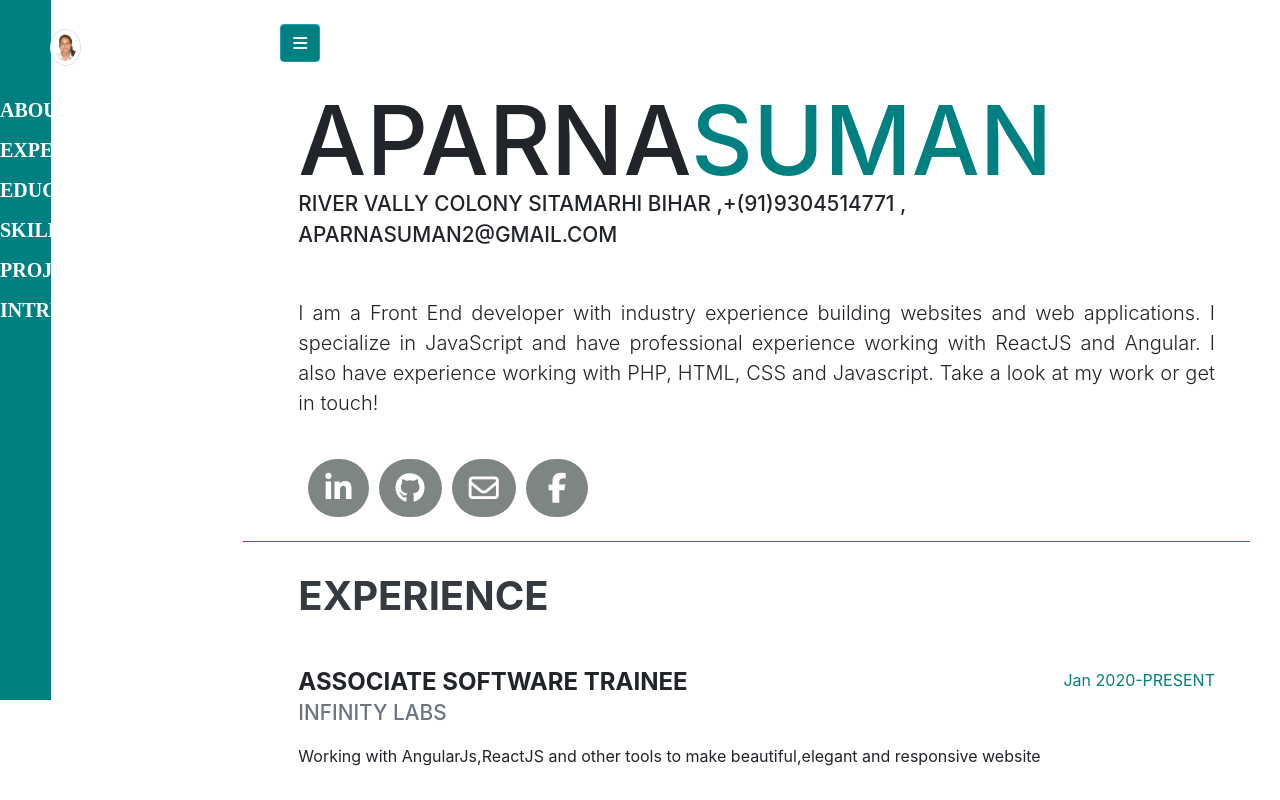
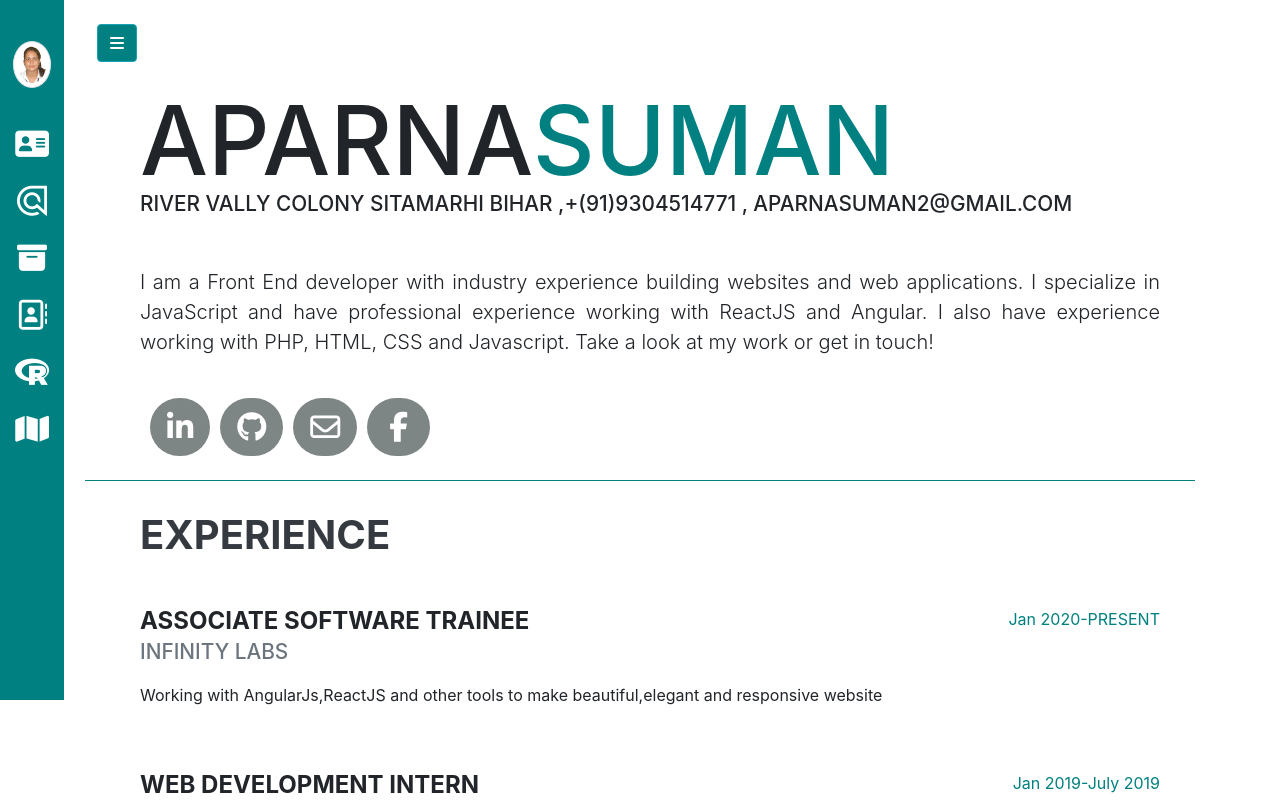
Before and after one commit to Aparnasuman/PortfolioSite, a React (Create React App) app: page / in a window 1280 px wide. Shown: the top 800 px of the page. Built offline with nearby package versions, Linux system fonts and the light colour scheme; no server answers.

Commit message:
sidbar fix

```diff
--- a/src/App.css
+++ b/src/App.css
@@ -18,7 +18,7 @@
 }
 .togl {
     margin-top: 24px;
-    margin-left: 52px;
+    margin-left: 82px;
     background-color: teal;
 }
 .rounded-circle {
@@ -263,12 +263,27 @@ button:focus {
   .icon-disp:hover + .icon-nm-6 {
     display: inline-block;
   }
+  .icn{
+      display: block;
+      margin-bottom: 27px;
+      font-size: 30px;
+  }
+  .lis{
+    display: none;
+  }
+  .di-1{
+      display: none;
+  }
 .icon-detail{
     margin-top: 20px;
 }
+.img-fluid-1{
+    margin: 41px 13px !important;
+    height: auto;
+}
 
 .sidebr-nav{
-    width: 4%;
+    width: 5%;
     margin-left: -15px;
     height: 700px;
     position: fixed;
--- a/src/App.js
+++ b/src/App.js
@@ -30,7 +30,7 @@ class App extends React.Component {
                     <div id="collapseExample" className="col-sm-2" >
                         <NavBar collapse={this.state.collapse} />
                     </div>
-                    <div className="col-sm-10">
+                    <div className={this.state.collapse?`col-sm-10 `:"col-sm-12"}  >
                       <button class="btn btn-info togl" onClick={this.collapsed} type="button" >
                       <i class="fas fa-bars"></i>
                      </button>
--- a/src/nav.js
+++ b/src/nav.js
@@ -6,14 +6,14 @@ class NavBar extends React.Component {
     return (
     <nav className={this.props.collapse?`sidebar `:"sidebr-nav"} id="sidbar">
 
-     <Link to="/">  <img src={logo} alt="Download" className="img-fluid img-thumbnail rounded-circle m-3"></img></Link>
+     <Link to="/">  <img src={logo} alt="Download" className={this.props.collapse?`img-fluid img-thumbnail rounded-circle m-3  `:" img-fluid-1 img-fluid img-thumbnail rounded-circle m-4 "}></img></Link>
         <ul className="list">
-          <Link to="/about"><li className="listabout">ABOUT</li></Link>
-          <Link to="/experience"><li className="listabout">EXPERIENCE</li></Link>
-          <Link to="/education"> <li className="listabout">EDUCATION</li></Link>
-          <Link to="/skills">  <li className="listabout">SKILLS</li></Link>
-          <Link to="/project"> <li className="listabout">PROJECT</li></Link>
-          <Link to="/intrest"> <li className="listabout">INTREST</li></Link>
+          <Link to="/about"><i  className={this.props.collapse?`di-1`:"fas fa-address-card icn"}></i></Link> <Link to="/about"><li className={this.props.collapse?`listabout `:"lis"} >ABOUT</li></Link>
+          <Link to="/experience"><i  className={this.props.collapse?`di-1`:"fab fa-algolia icn"} ></i></Link> <Link to="/experience"> <li className={this.props.collapse?`listabout `:"lis"} >EXPERIENCE</li></Link>
+          <Link to="/education"><i  className={this.props.collapse?`di-1`:" fas fa-archive icn "}></i> </Link> <Link to="/education"><li className={this.props.collapse?`listabout `:"lis"} >EDUCATION</li></Link>
+          <Link to="/skills"> <i  className={this.props.collapse?`di-1`:"far fa-address-book icn"}></i> </Link> <Link to="/skills"><li  className={this.props.collapse?`listabout `:"lis"}>SKILLS</li></Link>
+          <Link to="/project"><i  className={this.props.collapse?`di-1`:"fab fa-r-project icn "}></i></Link><Link to="/project"> <li className={this.props.collapse?`listabout `:"lis"} >PROJECT</li></Link>
+          <Link to="/intrest"><i  className={this.props.collapse?`di-1`:"fas fa-map icn"}></i></Link>  <Link to="/intrest"><li  className={this.props.collapse?`listabout `:"lis"}>INTREST</li></Link>
         </ul>
       </nav>
     )
```
